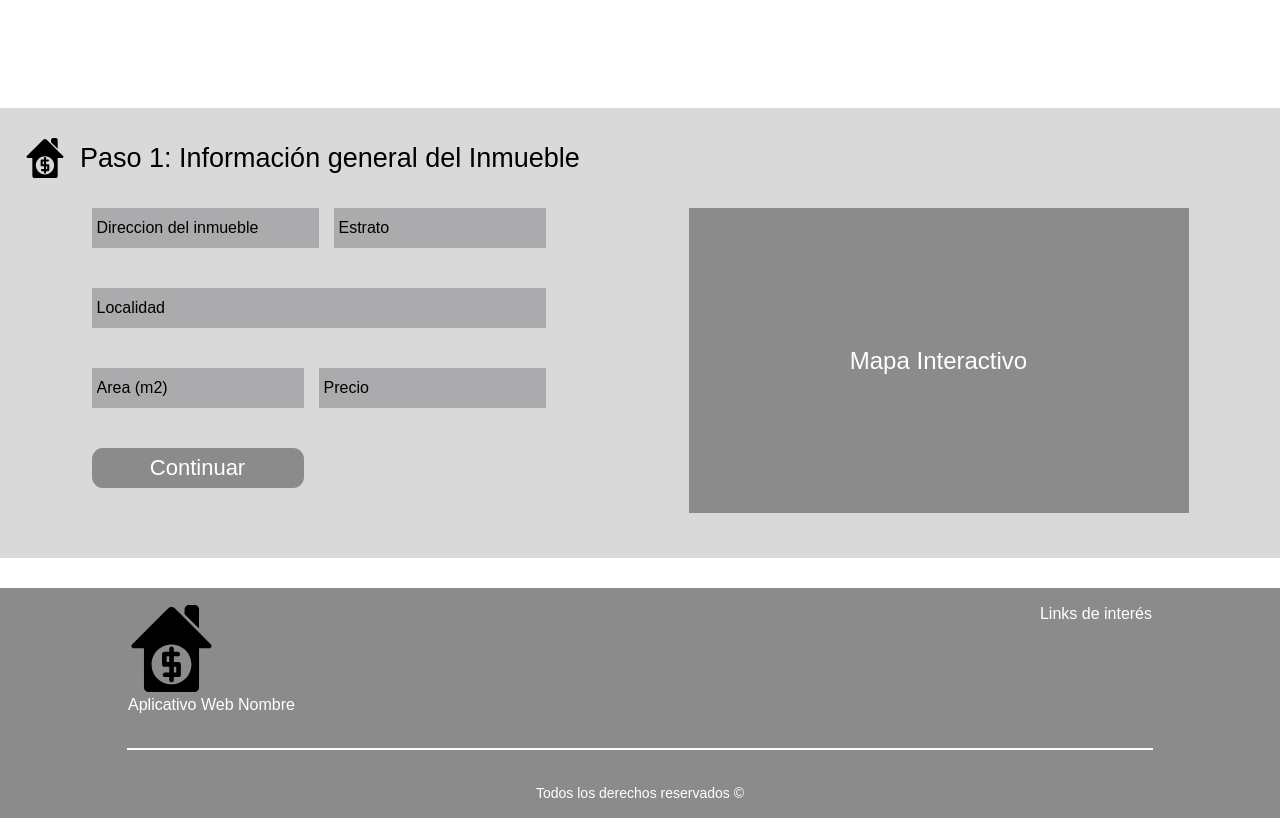
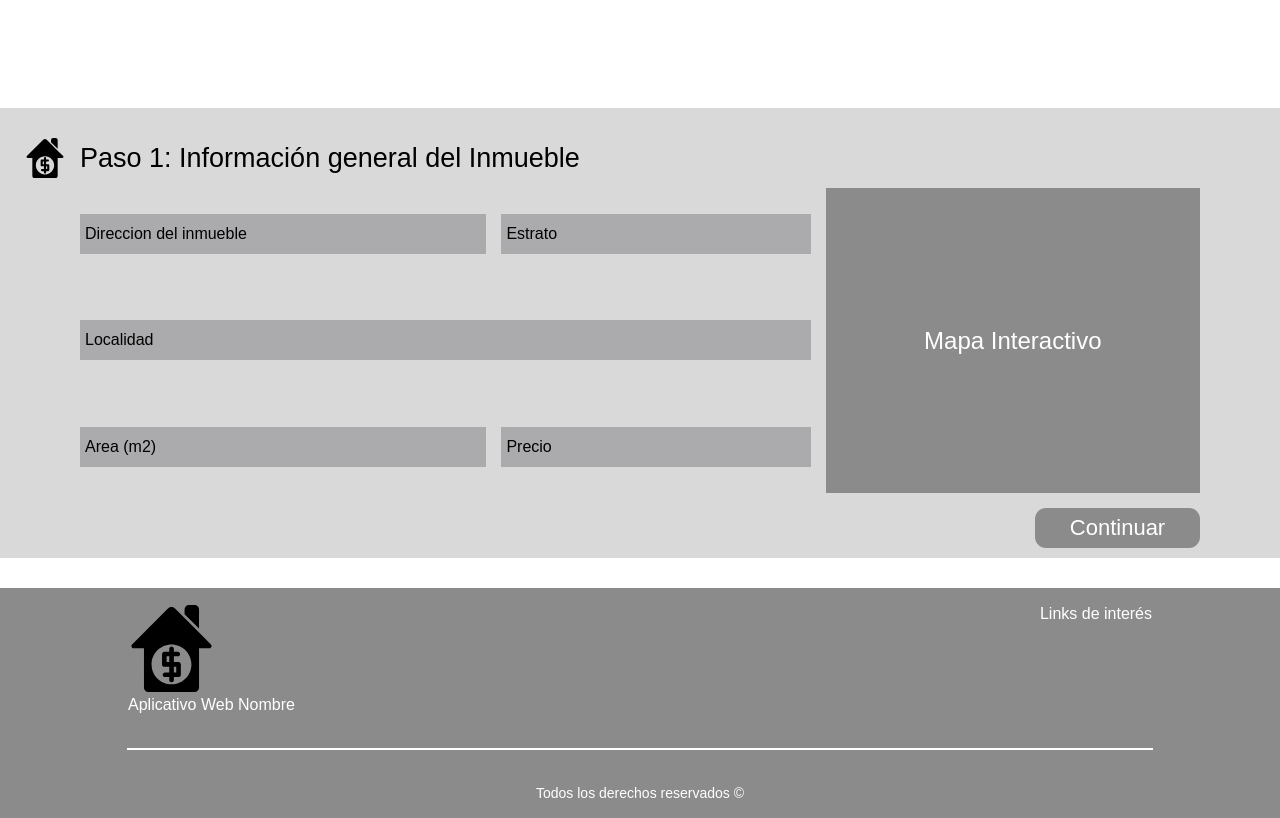
Before and after one commit to Jaclog05/aplicativo-web, a React (Vite) app: page / in a window 1280 px wide. Shown: the part 861-1679 px from the top of the page. Built offline with nearby package versions, Linux system fonts and the light colour scheme; a web font is replaced by a local one.

Commit message:
Minor style changes in appraisal Component

```diff
--- a/src/components/appraisal/AppraisalComponent.jsx
+++ b/src/components/appraisal/AppraisalComponent.jsx
@@ -29,11 +29,11 @@ function AppraisalComponent() {
               <input type="text" placeholder='Localidad' className={styles.loc} />
               <input type="text" placeholder='Area (m2)' className={styles.area} />
               <input type="text" placeholder='Precio' className={styles.price} />
+              <div className={styles.mapSection}>
+                Mapa Interactivo
+              </div>
               <input type="submit" value="Continuar" className={styles.submit}/>
             </form>
-            <div className={styles.mapSection}>
-              Mapa Interactivo
-            </div>
           </> :
           step == 2 ? <>
             <form className={styles.formGuidingQuestions} onSubmit={handleSubmitGeneralInfo}>
@@ -67,7 +67,6 @@ function AppraisalComponent() {
               </p>
               <p className={styles.appraisalResult}>$ 236.000.000 COP</p>
               <button className={styles.paperButton}>Descargar Informe</button>
-              <input type="submit" value="Continuar" className={styles.submit}/>
             </form>
           </>
         }
--- a/src/components/appraisal/AppraisalComponent.module.css
+++ b/src/components/appraisal/AppraisalComponent.module.css
@@ -3,6 +3,8 @@
   background: #D9D9D9;
   font-size: 35px;
   padding: 20px;
+  display: grid;
+  grid-template-rows: 1fr 4fr;
 }
 
 .appraisalHeader {
@@ -24,23 +26,19 @@
 }
 
 .appraisalBody {
-  display: grid;
-  grid-auto-flow: column;
-  padding: 20px 0px;
-}
-
-.appraisalBody > *{
-  justify-self: center;
+  padding: 0px 60px;
 }
 
 .formGeneralInfo {
   display: grid;
+  height: 100%;
   grid-template-areas:
-   "addr addr addr strat"
-   "loc loc loc loc"
-   "area area price price"
-   "submit submit . .";
+   "addr addr strat map map"
+   "loc loc loc map map"
+   "area area price map map"
+   ". . . . submit";
   gap: 15px;
+  align-items: center;
 }
 
 .formGeneralInfo > input[type=text] {
@@ -55,20 +53,6 @@
 .formGeneralInfo > input[type=text]::placeholder {
   font-size: 16px;
   color: #000;
-}
-
-.formGeneralInfo > input[type="submit"] {
-  border-radius: 11px;
-  border: none;
-  color: #fff;
-  background: #8B8B8B;
-  font-size: 22px;
-  height: 40px;
-}
-
-.formGeneralInfo > input[type="submit"]:hover {
-  cursor: pointer;
-  background: rgba(0, 123, 255, 0.911);
 }
 
 .addr {
@@ -91,31 +75,26 @@
   grid-area: price;
 }
 
-.submit {
-  grid-area: submit;
-}
 
 .mapSection {
+  grid-area: map;
   display: grid;
-  width: 500px;
   height: 305px;
   place-items: center;
   font-size: 24px;
   color: #fff;
   background: #8B8B8B;
-  text-align: center;
 }
 
 /* step 2 */
 
 .formGuidingQuestions {
   display: grid;
+  height: 100%;
   grid-template-areas:
-  "question image"
-  "bottom bottom"
-  ". submit";
-  padding: 0 50px;
-  grid-template-columns: 7fr 3fr;
+  "question question question image image"
+  "bottom bottom bottom bottom bottom"
+  ". . . . submit";
 }
 
 .question {
@@ -166,31 +145,53 @@
   margin-right: 5px;
 }
 
-.submit {
-  grid-area: submit;
-}
-
 /* step 3 */
 
 .formResults {
-  display: flex;
-  flex-direction: column;
-  justify-content: space-around;
+  display: grid;
+  height: 100%;
+  grid-template-areas:
+   "desc desc desc desc desc"
+   "res res res res res"
+   "button button button button button";
+  gap: 15px;
   align-items: center;
 }
 
 .resultsDescription {
+  grid-area: desc;
   font-size: 24px;
   text-align: center;
 }
 
 .appraisalResult {
+  grid-area: res;
+  justify-self: center;
   font-size: 43px;
 }
 
 .paperButton {
+  grid-area: button;
   height: 40px;
   border: 1px solid #000;
   background: #fff;
   width: 150px;
+  justify-self: center;
 }
+
+.submit {
+  grid-area: submit;
+  border-radius: 11px;
+  border: none;
+  color: #fff;
+  background: #8B8B8B;
+  font-size: 22px;
+  height: 40px;
+  width: 165px;
+  justify-self: end;
+}
+
+.submit:hover {
+  cursor: pointer;
+  background: rgba(0, 123, 255, 0.911);
+}
```
